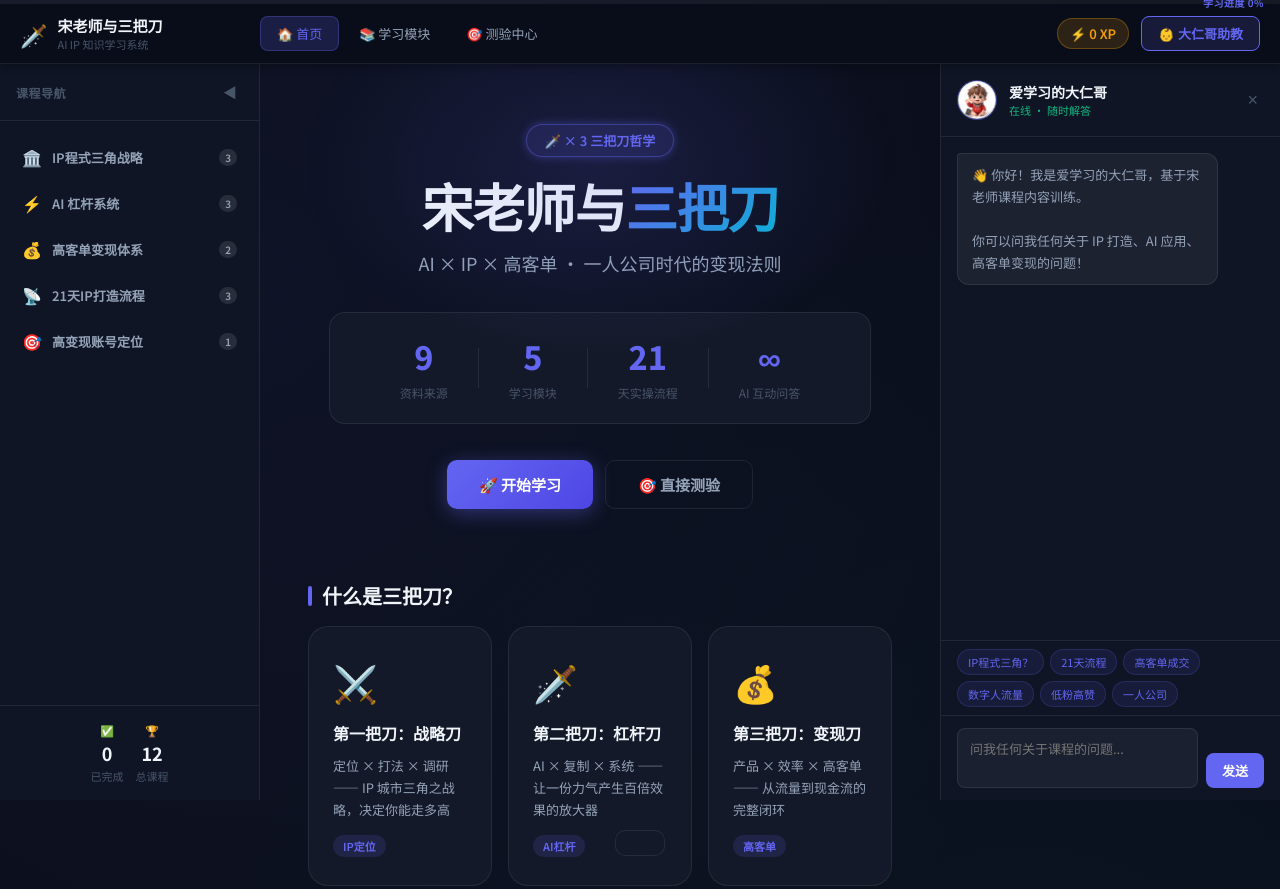
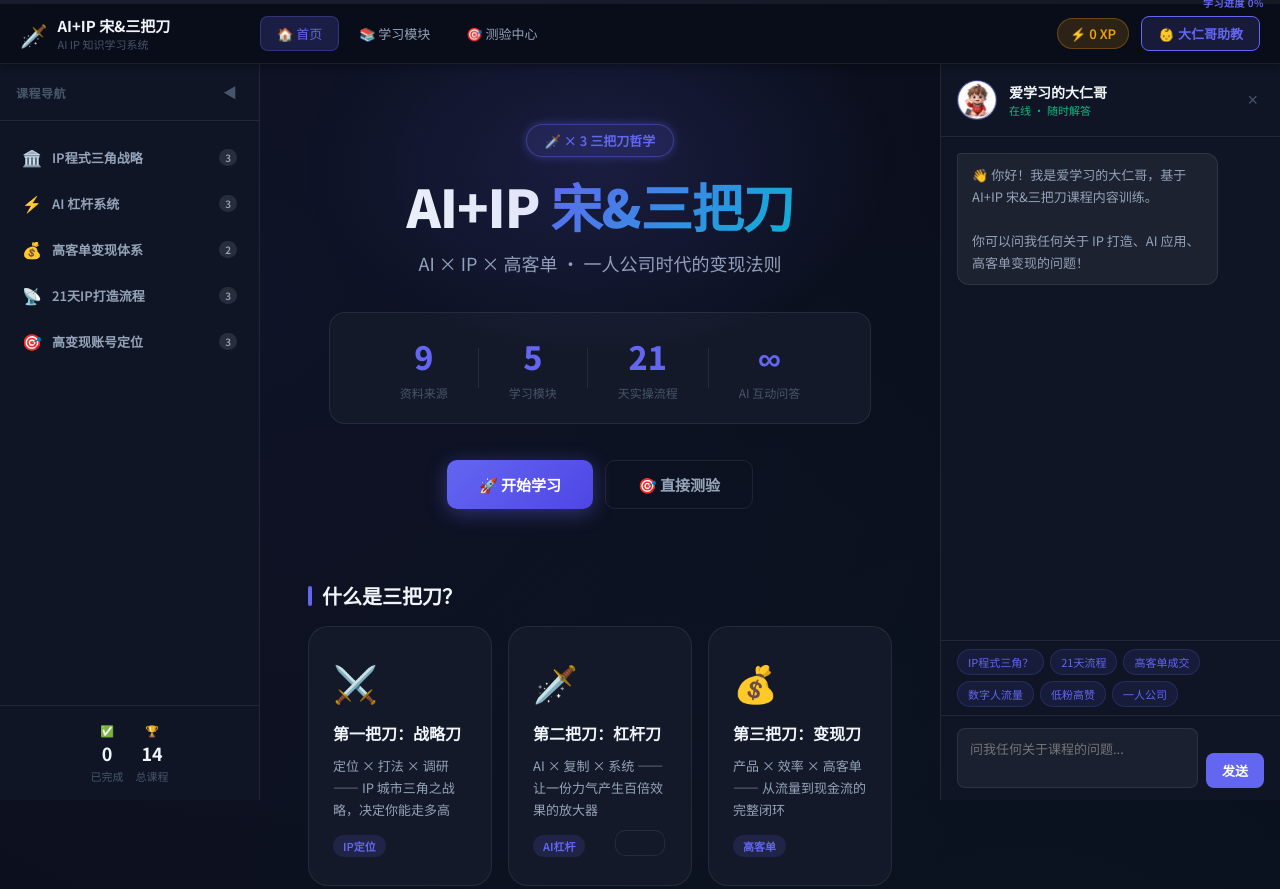
Before and after one commit to bentongc2019-dotcom/three-swords, a plain HTML site: page index.html in a window 1280 px wide. Shown: the top 889 px of the page. Drawn offline with Linux system fonts and the light colour scheme.

Commit message:
feat: ✨ 全面升级至“AI+IP 宋&三把刀”，新增文迪、陈幸、三把刀导师核心课程与语录

```diff
--- a/data.js
+++ b/data.js
@@ -12,6 +12,12 @@ const QUOTES = [
   { text: "2秒完播率提高10%，视频播放量翻4倍。", src: "21天IP流程" },
   { text: "一条视频只看一件事：它给我带来了多少转化金额。", src: "21天IP流程" },
   { text: "你的账号定位永远不是一次性的，它会在实操中不断迭代。", src: "宋老师第一堂" },
+  { text: "一条94赞的视频可以带来1.2万转化，账号定位决定你吸引的是对的人还是多的人。", src: "文迪老师" },
+  { text: "引流产品解决信任，成交产品解决利润，裂变产品解决流量圈层突破。", src: "文迪老师" },
+  { text: "2026年谁能用好AI，谁就能接住泼天富贵，直播间是放大的终端。", src: "陈幸老师" },
+  { text: "节奏是重、慢、轻、快，内容不能只求快，留人需要'重'价值。", src: "陈幸老师" },
+  { text: "你的置顶三条，就是你在这个时代递给别人的最贵电子名片。", src: "三把刀老师" },
+  { text: "不要盲目涨粉，先定死你到底要赚谁的钱，再做内容产出。", src: "三把刀老师" },
 ];
 
 const MODULES = [
@@ -175,18 +181,38 @@ const MODULES = [
     title: "高变现账号定位",
     tag: "定位方法",
     tagColor: "#ec4899",
-    desc: "文迪老师的IP商业定位方法、陈幸老师的直播平台政策与高变现账号的底层逻辑。",
+    desc: "文迪老师极简商业定位、陈幸老师直播底层逻辑与三把刀高变现起盘。",
     color: "rgba(236,72,153,0.12)",
     lessons: [
       {
-        id: "l5-1", title: "高变现账号三要素", time: "15分钟", difficulty: "入门",
-        objective: "理解什么样的账号能实现高变现，掌握账号定位的三个核心判断标准。",
-        insights: ["精准>泛流量","痛点明确转化高","产品客单价决定打法","变现闭环先于涨粉"],
-        concept: `高变现账号不等于高粉丝账号。核心是：精准流量 + 明确痛点 + 高单价产品的组合。\n\n一条只有94赞的视频可以带来1.2万转化，一条10万赞的视频可能一分钱不赚。账号定位决定了你吸引的是「对的人」还是「多的人」。\n\n高变现账号定位公式：你是谁（背景故事）× 你帮谁（精准客户群体）× 你解决什么问题（核心痛点）× 你的产品矩阵（引流品+利润品）。`,
-        caseStudy: `德州扑克IP案例：定位不是「职业德州选手」，而是「让你赢身边朋友的钱」。精准定位让一场直播成交32万，因为它解决了「社交牌桌优越感」这个精准且有付费能力的需求。`,
-        quotes: ["做IP，不要问自己能涨多少粉，要问自己能赚多少钱。", "高客单价的客户往往能成为一生的朋友，这是今年必须坚定的方向。"],
-        quiz: { q: "高变现账号最核心的特征是？", opts:["粉丝数量多","内容质量高","精准流量+明确痛点+高单价产品","更新频率高"], ans: 2, exp: "高变现账号的核心是精准流量+明确痛点+高单价产品的组合，而非单纯的粉丝数量。94赞的视频可以带来1.2万转化。" },
-        reflection: "你的账号目前吸引的是「对的人」还是「多的人」？你的内容有没有明确引导用户做某一个特定动作？"
+        id: "l5-1", title: "文迪老师：商业四维定位与四级产品", time: "20分钟", difficulty: "入门",
+        objective: "掌握IP的商业四维定位模型，以及设计引流、成交、利润、裂变四级产品矩阵。",
+        insights: ["四维商业定位","引流品破信任","利润品拉高客单","裂变品扩圈缩群"],
+        concept: `不要为了做内容而做内容，必须先明确你的商业定位（卖给谁，解决什么问题，用什么交付形式）。\n\n文迪老师强调，成熟的商业IP都有一套四级产品矩阵：\n引流品：低门槛、破除信任壁垒。\n成交品：解决用户刚需，提供标准交付。\n利润品：高溢价服务，陪跑或咨询，赚取大头利润。\n裂变品：超预期交付，让用户愿意帮你传播。`,
+        caseStudy: `案例：一个美妆起盘IP，没有利润品，只有低价引流品，每天发视频累死却月入仅5000。重新设计利润品（1v1素人改造私教）后，利用原有的泛流量转化，第一个月营收破10万。`,
+        quotes: ["一条94赞的视频可以带来1.2万转化，账号定位决定你吸引的是对的人还是多的人。", "引流产品解决信任，成交产品解决利润，裂变产品解决流量圈层突破。"],
+        quiz: { q: "四级产品矩阵中，用来打破用户最初信任壁垒的是？", opts:["成交品","利润品","裂变品","引流品"], ans: 3, exp: "引流品的设计初衷就是让用户以极低的门槛体验价值，从而打破信任壁垒。" },
+        reflection: "梳理一下，你现在的业务有明确的「引流品」和能赚大钱的「利润品」吗？"
+      },
+      {
+        id: "l5-2", title: "陈幸老师：直播平台政策与“货量因子”", time: "25分钟", difficulty: "高阶",
+        objective: "拆解2026年直播平台底层推流逻辑，掌握重慢轻快的直播节奏与货流量转换。",
+        insights: ["2026平台新政","货量因子：何时/何物/何人/如何","重慢轻快节奏","违规三分钟溯源"],
+        concept: `陈幸老师指出，平台已经越来越智能（甚至能查人脸识别黑产），2026主播的红利属于「懂规则且专业」的人。\n\n直播推流的底层是「货量因子」：Where（场域在哪里），What（卖的什么货/课程），Who（主播的人设与吸引力），How（用什么话术和互动形式）。\n\n同时节奏很关键：重（讲重点价值时要下重注）、慢（关键钩子语速放慢）、轻（非重点一带而过）、快（促单时节奏紧凑）。`,
+        caseStudy: `违规3分钟溯源机制：某主播因直播间涉嫌擦边被封禁，申诉不仅无效，平台直接溯源该主播前3分钟的话术、甚至历史近7天的违规记录做连带惩罚，可见机器抓取已经细化成了切片审计。`,
+        quotes: ["2026年谁能用好AI，谁就能接住泼天富贵，直播间是放大的终端。", "节奏是重、慢、轻、快，内容不能只求快，留人需要'重'价值。"],
+        quiz: { q: "在阐述直播货量因子中，陈幸老师没有提到哪个？", opts:["Where(在哪播)","Why(为什么播)","Who(主播是谁)","What(卖什么)"], ans: 1, exp: "货量因子主要是Where(场景)、What(货品)、Who(人设)和How(打法/互动)。" },
+        reflection: "回放你或者你对标的一场直播，能否听出他在讲价值时的「重、慢」与促单时的「轻、快」？"
+      },
+      {
+        id: "l5-3", title: "三把刀老师：高变现账号底层定位与置顶三条", time: "18分钟", difficulty: "进阶",
+        objective: "掌握账号“先定位再内容”的核心方法论，设计账号的“置顶三条”电子名片。",
+        insights: ["先定位再内容","置顶三条名片法","不盲目求粉","变现倒推内容"],
+        concept: `三把刀老师核心原则：不要先发一堆视频看看哪个能火，这是做号的误区。必须要「先定位再内容」，所有内容都是为了你已经定好的高客单产品服务。\n\n账号最重要的三条视频，就是你的置顶三条，它们是你的「电子名片」：\n第一条：你是谁？你的传奇故事/逆袭经历。\n第二条：你凭什么能帮我？你的核心方法论展示。\n第三条：你有哪些成功案例与交付保障？`,
+        caseStudy: `某知识付费博主有200万粉丝，但是客单价只有99元，因为账号没有「你是谁」的强大背书；改造后，删除了80%娱乐向视频，精心录制置顶三条，粉丝掉了10万，但推出了6980元的私教产品并成功卖出100份。`,
+        quotes: ["你的置顶三条，就是你在这个时代递给别人的最贵电子名片。", "不要盲目涨粉，先定死你到底要赚谁的钱，再做内容产出。"],
+        quiz: { q: "三把刀老师建议的账号起步动作是什么？", opts:["日更3条快速测流量","蹭热点快速积攒原始粉","先定位好变现模式再发内容","大量去同行的评论区截流"], ans: 2, exp: "三把刀老师强调必须先定位再内容，不要盲目去求粉，所有的内容都应该服务于最终的变现。" },
+        reflection: "打开你的主页，你的置顶三条像不像一张能够说服陌生人转账大额费用的「电子名片」？"
       }
     ]
   }
@@ -199,4 +225,7 @@ const AI_KNOWLEDGE = {
   "数字人": "数字人常见误区：数字人没流量是因为内容不行，不是因为是数字人。\n\n✅ **珠峰实测**：数字人投放每月预算40-60万，线上课和线下课赛道，数字人ROI与真人相当甚至更好。\n\n📋 **操作流程**：\n1. 每个博主建模20-30套数字人形象\n2. 用低粉高赞爆款库逐个测试\n3. 数字人剪辑=编导+文案+剪辑一体岗\n4. 按线索数量结算，非按条数\n\n⚠️ 数字人的核心优势：永远保持最佳状态，不会因头发乱或衣服不整影响效果。",
   "低粉高赞": "低粉高赞打法的完整操作：\n\n🎯 **核心逻辑**：找粉丝数量少但点赞极高的新账号，抓取他们的爆款视频进行翻拍改写。同水平的人能火，你改良后也一定能火。\n\n🔧 **工具**：Cloud Code 对 AI 下指令，自动爬取全网指定关键词视频数据，列成表格，你选中后 AI 自动模仿改写。\n\n📚 **建库**：把爆款选题建成飞书表格（绝密），缺流量就发，缺线索就发，无限复用。22年拍火的主题，26年翻拍依然火。\n\n⚡ 珠峰测试：同一条视频只改前两秒开头，播放量翻3-4倍。",
   "一人公司": "一人公司模式是3.0时代的核心形态：\n\n🚫 **不是**：一个人孤独埋头苦干\n\n✅ **是**：老板少招全职，把剪辑外包给「剪辑一人公司」，私域外包给「私域一人公司」，多个一人公司+AI智能体高度协同。\n\n💰 **目标**：保持极高利润率。宋老师预计2026年会出现大量「1人+1兼职助理，年收入200-500万」的超级个体。\n\n🔑 **关键配置**：\n- 15场稳定出单的直播录播（无限循环）\n- 全平台数字人无限多号分发\n- AI客服完整接管私域转化\n- 25个职能各异的专属智能体",
+  "直播平台政策": "陈幸老师对直播新规的解析：\n\n📌 **违规三分钟溯源**：机器抓取已细化到了切片审计。一旦被举报，平台会直接溯源你前3分钟的话术，并结合你近期的历史违规进行连带惩罚。\n\n🛑 **严打黑产**：对于人脸识别绕过、恶意引流等灰黑产手段管理极其严格。老老实实做好内容与合法变现才是长久之计。\n\n节奏把控：用「重慢轻快」的节奏驱动直播间的停留与转化，不再只是比拼嗓门大小。",
+  "商业四维定位": "文迪老师提出的IP起盘基础：\n\n1. 卖给谁（人群划分）\n2. 解决什么问题（细分痛点）\n3. 用什么方式交付（产品形态：咨询/代运营/陪跑）\n4. 收多少钱（定价逻辑设计）\n\n配套：引流品引流、成交品解决刚需、利润品赚大头、裂变品做社交传播。",
+  "置顶三条名片": "三把刀老师的高客单变现法宝：必须先定位再内容。账号的本质是一张动态电子名片。\n\n主页置顶三条视频应包含：\n【置顶1】你是谁？（品牌人设与传奇故事）\n【置顶2】你能解决什么？（核心打法与方法论公开）\n【置顶3】你能带来什么结果？（实际案例与可量化的收益保证）\n让每个点进来的新客户直接完成「信任建立到付款意向」的全流程。"
 };
--- a/index.html
+++ b/index.html
@@ -3,7 +3,7 @@
 <head>
   <meta charset="UTF-8" />
   <meta name="viewport" content="width=device-width, initial-scale=1.0" />
-  <title>宋老师与三把刀 · AI IP 知识学习系统</title>
+  <title>AI+IP 宋&三把刀 · AI IP 知识学习系统</title>
   <meta name="description" content="深度学习宋老师的 IP 城市三角战略、21天IP打造流程、高变现账号定位与直播打法" />
   <link rel="preconnect" href="https://fonts.googleapis.com" />
   <link rel="preconnect" href="https://fonts.gstatic.com" crossorigin />
@@ -24,7 +24,7 @@
         <button id="mobile-menu-btn" class="mobile-menu-btn" onclick="toggleMobileSidebar(event)">☰</button>
         <div class="logo-icon">🗡️</div>
         <div class="logo-text">
-          <span class="logo-title">宋老师与三把刀</span>
+          <span class="logo-title">AI+IP 宋&三把刀</span>
           <span class="logo-sub">AI IP 知识学习系统</span>
         </div>
       </div>
@@ -73,7 +73,7 @@
       <div id="view-home" class="view active">
         <div class="hero-section">
           <div class="hero-badge animated-badge">🗡️ × 3 三把刀哲学</div>
-          <h1 class="hero-title">宋老师与<span class="gradient-text">三把刀</span></h1>
+          <h1 class="hero-title">AI+IP <span class="gradient-text">宋&三把刀</span></h1>
           <p class="hero-subtitle">AI × IP × 高客单 · 一人公司时代的变现法则</p>
           <div class="hero-stats">
             <div class="hstat"><span class="hstat-num">9</span><span class="hstat-label">资料来源</span></div>
@@ -153,7 +153,7 @@
         <div class="quiz-container">
           <div class="quiz-header">
             <h2>🎯 知识测验中心</h2>
-            <p>检验你对宋老师核心方法论的掌握程度</p>
+            <p>检验你对 AI+IP 宋&三把刀 核心方法论的掌握程度</p>
           </div>
           <div id="quiz-area">
             <!-- 由 JS 注入 -->
@@ -174,7 +174,7 @@
       </div>
       <div class="ai-messages" id="ai-messages">
         <div class="ai-msg ai-msg-bot">
-          <div class="msg-bubble">👋 你好！我是爱学习的大仁哥，基于宋老师课程内容训练。<br><br>你可以问我任何关于 IP 打造、AI 应用、高客单变现的问题！</div>
+          <div class="msg-bubble">👋 你好！我是爱学习的大仁哥，基于 AI+IP 宋&三把刀课程内容训练。<br><br>你可以问我任何关于 IP 打造、AI 应用、高客单变现的问题！</div>
         </div>
       </div>
       <div class="ai-quick-btns" id="quick-btns">
```
